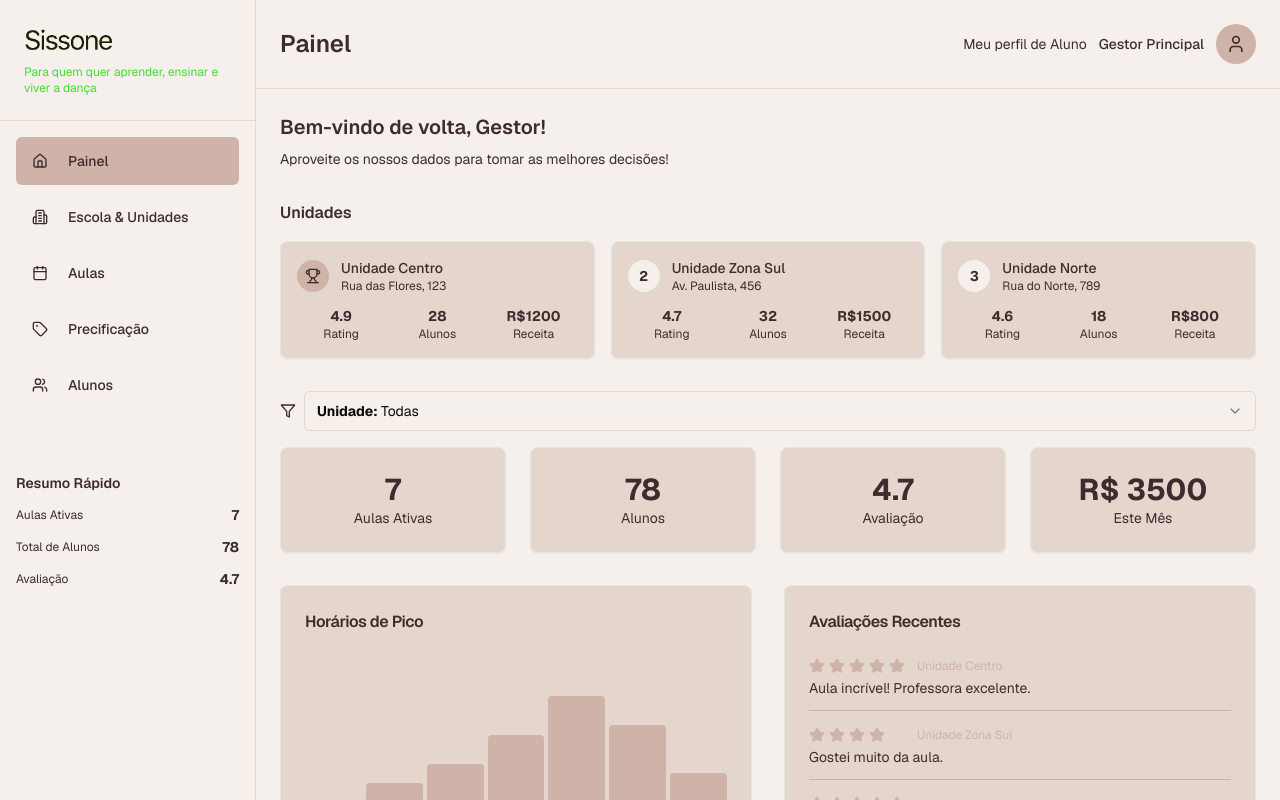
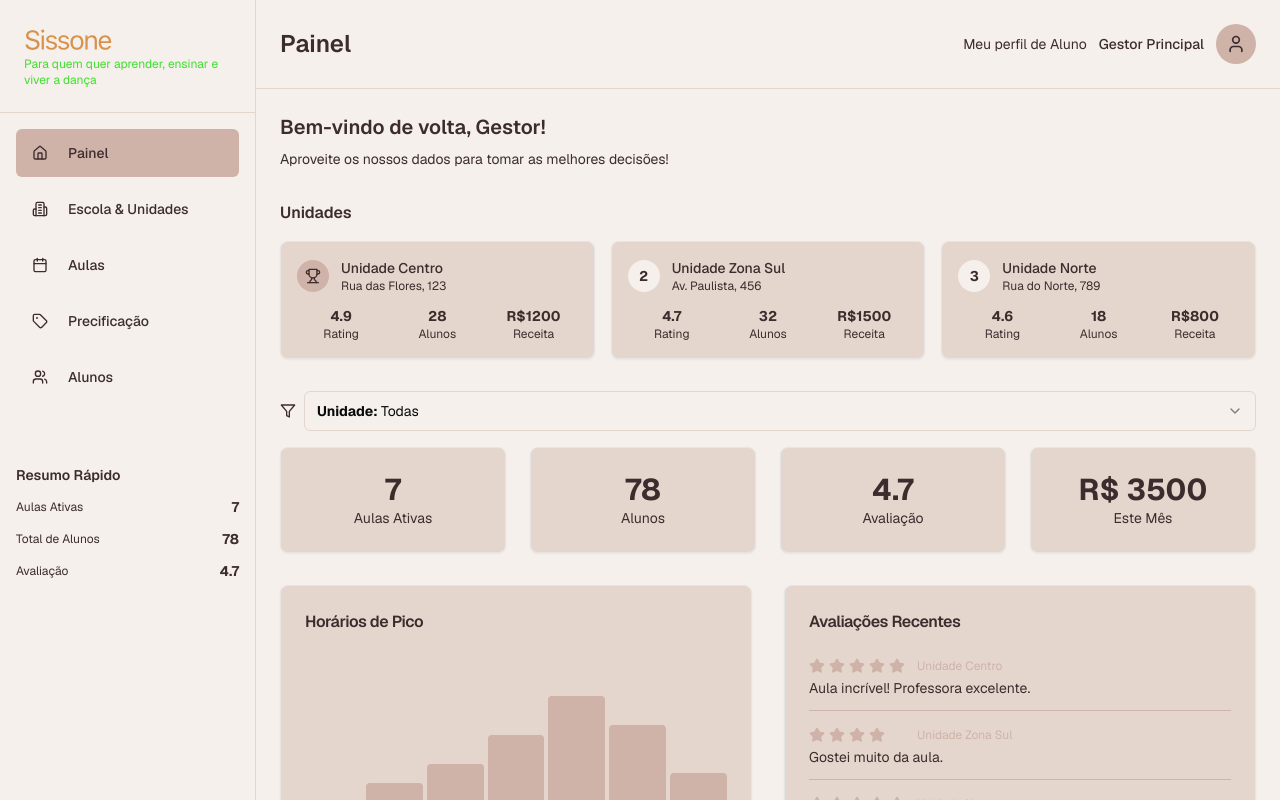
Before and after one commit to polvora-design/sissone-01, a Next.js app: page / in a window 1280 px wide. Shown: the top 800 px of the page. Built offline with nearby package versions, Linux system fonts and the light colour scheme.

Commit message:
feat: update logo to new SVG file
Use vector image from specified URL without tagline.

#VERCEL_SKIP

Co-authored-by: Pólvora Design <220790520+polvora-design@users.noreply.github.com>

```diff
--- a/sissone-responsive-prototype.tsx
+++ b/sissone-responsive-prototype.tsx
@@ -938,7 +938,7 @@ export default function SissoneResponsivePrototype() {
           <div className="p-6 border-b" style={{ borderColor: "#E5D6CD" }}>
             <div className="flex items-center justify-between">
               <div>
-                <img src="/sissone-logo.png" alt="Sissone" className="h-8 mb-2" />
+                <img src="/images/svgexport-1.svg" alt="Sissone" className="h-8" />
                 <p className="text-xs" style={{ color: "#3D2E" }}>
                   Para quem quer aprender, ensinar e viver a dança
                 </p>
```
Also changed, not shown: public/images/svgexport-1.svg (added).
